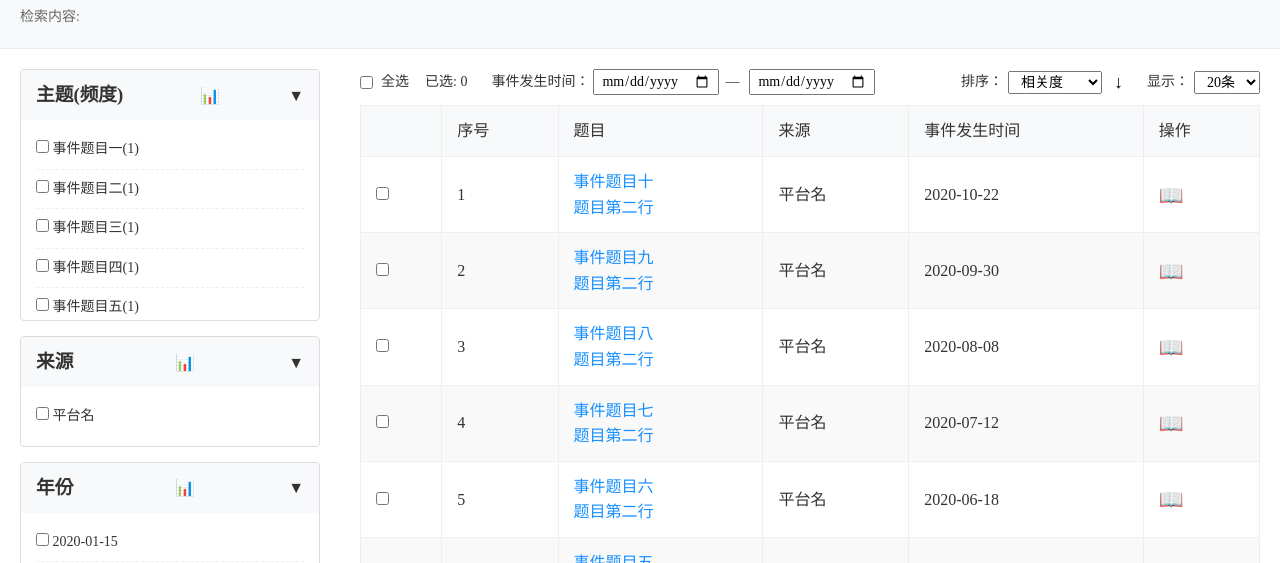
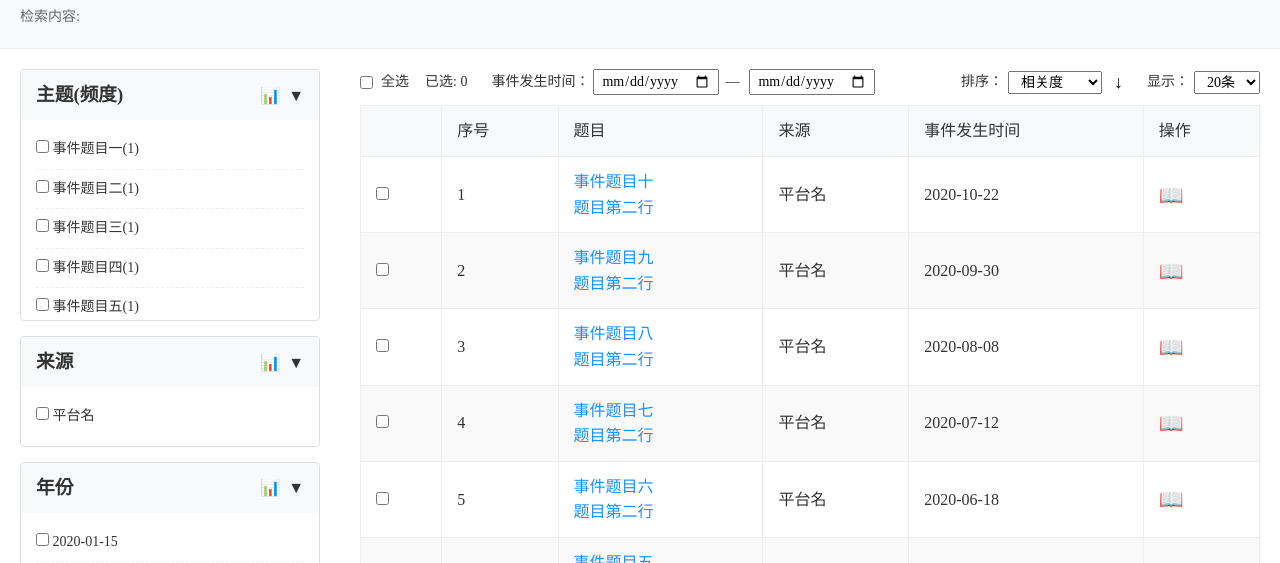
Before and after one commit to iBkionDianBai/ES_Former_END, a React (Create React App) app: page /searchResult in a window 1280 px wide. Shown: the part 124-687 px from the top of the page. Built offline with nearby package versions, Linux system fonts and the light colour scheme.

Commit message:
内容搜索结果页面布局bug修复

```diff
--- a/src/search/GaojiSearchResultPage.js
+++ b/src/search/GaojiSearchResultPage.js
@@ -178,7 +178,7 @@ function GaojiSearchResultPage() {
                     <div className="filter-container">
                         <div className="filter-header" onClick={() => toggleFilter('theme')} style={{ display: 'flex', alignItems: 'center' }}>
                             <h3 style={{ margin: 0 }}>事件名(频度)</h3>
-                            <span style={{ marginLeft: 8, cursor: 'pointer' }} title="查看柱状图" onClick={e => { e.stopPropagation(); setShowChart(true); }}>📊</span>
+                            <span className="chart-icon" style={{ marginLeft: 8, cursor: 'pointer' }} title="查看柱状图" onClick={e => { e.stopPropagation(); setShowChart(true); }}>📊</span>
                             <span className="filter-icon">{filterOpen.theme ? '▼' : '▶'}</span>
                         </div>
                         {filterOpen.theme && (
@@ -198,7 +198,7 @@ function GaojiSearchResultPage() {
                     <div className="filter-container">
                         <div className="filter-header" onClick={() => toggleFilter('source')} style={{ display: 'flex', alignItems: 'center' }}>
                             <h3 style={{ margin: 0 }}>来源</h3>
-                            <span style={{ marginLeft: 8, cursor: 'pointer' }} title="查看柱状图" onClick={e => { e.stopPropagation(); setShowSourceChart(true); }}>📊</span>
+                            <span className="chart-icon" style={{ marginLeft: 8, cursor: 'pointer' }} title="查看柱状图" onClick={e => { e.stopPropagation(); setShowSourceChart(true); }}>📊</span>
                             <span className="filter-icon">{filterOpen.source ? '▼' : '▶'}</span>
                         </div>
                         {filterOpen.source && (
@@ -218,7 +218,7 @@ function GaojiSearchResultPage() {
                     <div className="filter-container">
                         <div className="filter-header" onClick={() => toggleFilter('year')} style={{ display: 'flex', alignItems: 'center' }}>
                             <h3 style={{ margin: 0 }}>年份</h3>
-                            <span style={{ marginLeft: 8, cursor: 'pointer' }} title="查看柱状图" onClick={e => { e.stopPropagation(); setShowYearChart(true); }}>📊</span>
+                            <span className="chart-icon" style={{ marginLeft: 8, cursor: 'pointer' }} title="查看柱状图" onClick={e => { e.stopPropagation(); setShowYearChart(true); }}>📊</span>
                             <span className="filter-icon">{filterOpen.year ? '▼' : '▶'}</span>
                         </div>
                         {filterOpen.year && (
--- a/src/search/SearchResultPage.css
+++ b/src/search/SearchResultPage.css
@@ -1,4 +1,3 @@
-
 .search-bar-container {
     padding: 20px;
     background-color: #f8f9fa;
@@ -65,12 +64,23 @@
 
 .filter-header {
     display: flex;
-    justify-content: space-between;
     align-items: center;
     padding: 10px 15px;
     background-color: #f8f9fa;
     cursor: pointer;
     font-weight: 500;
+}
+
+.filter-header h3 {
+    margin: 0;
+    flex-grow: 1; /* 让标题占据剩余空间 */
+}
+
+.chart-icon {
+    margin-left: auto; /* 让显示图表的图标靠右 */
+    margin-right: 8px; /* 为 Filter icon 留出一些间距 */
+    cursor: pointer;
+    color: #1D67E7;
 }
 
 .filter-icon {
@@ -93,13 +103,6 @@
 
 .filter-item:last-child {
     border-bottom: none;
-}
-
-.chart-icon {
-    text-align: right;
-    margin-top: 10px;
-    color: #1D67E7;
-    cursor: pointer;
 }
 
 .results-section {
--- a/src/search/SearchResultPage.js
+++ b/src/search/SearchResultPage.js
@@ -159,7 +159,7 @@ function SearchResultPage() {
                     <div className="filter-container">
                         <div className="filter-header" onClick={() => toggleFilter('theme')} style={{ display: 'flex', alignItems: 'center' }}>
                             <h3 style={{ margin: 0 }}>主题(频度)</h3>
-                            <span style={{ marginLeft: 8, cursor: 'pointer' }} title="查看柱状图" onClick={e => { e.stopPropagation(); setShowChart(true); }}>📊</span>
+                            <span className="chart-icon" style={{ marginLeft: 8, cursor: 'pointer' }} title="查看柱状图" onClick={e => { e.stopPropagation(); setShowChart(true); }}>📊</span>
                             <span className="filter-icon">{filterOpen.theme ? '▼' : '▶'}</span>
                         </div>
                         {filterOpen.theme && (
@@ -179,7 +179,7 @@ function SearchResultPage() {
                     <div className="filter-container">
                         <div className="filter-header" onClick={() => toggleFilter('source')} style={{ display: 'flex', alignItems: 'center' }}>
                             <h3 style={{ margin: 0 }}>来源</h3>
-                            <span style={{ marginLeft: 8, cursor: 'pointer' }} title="查看柱状图" onClick={e => { e.stopPropagation(); setShowSourceChart(true); }}>📊</span>
+                            <span className="chart-icon" style={{ marginLeft: 8, cursor: 'pointer' }} title="查看柱状图" onClick={e => { e.stopPropagation(); setShowSourceChart(true); }}>📊</span>
                             <span className="filter-icon">{filterOpen.source ? '▼' : '▶'}</span>
                         </div>
                         {filterOpen.source && (
@@ -199,7 +199,7 @@ function SearchResultPage() {
                     <div className="filter-container">
                         <div className="filter-header" onClick={() => toggleFilter('year')} style={{ display: 'flex', alignItems: 'center' }}>
                             <h3 style={{ margin: 0 }}>年份</h3>
-                            <span style={{ marginLeft: 8, cursor: 'pointer' }} title="查看柱状图" onClick={e => { e.stopPropagation(); setShowYearChart(true); }}>📊</span>
+                            <span className="chart-icon" style={{ marginLeft: 8, cursor: 'pointer' }} title="查看柱状图" onClick={e => { e.stopPropagation(); setShowYearChart(true); }}>📊</span>
                             <span className="filter-icon">{filterOpen.year ? '▼' : '▶'}</span>
                         </div>
                         {filterOpen.year && (
```
Also changed, not shown: 1 other file (tests, documents, lock files or other folders).
